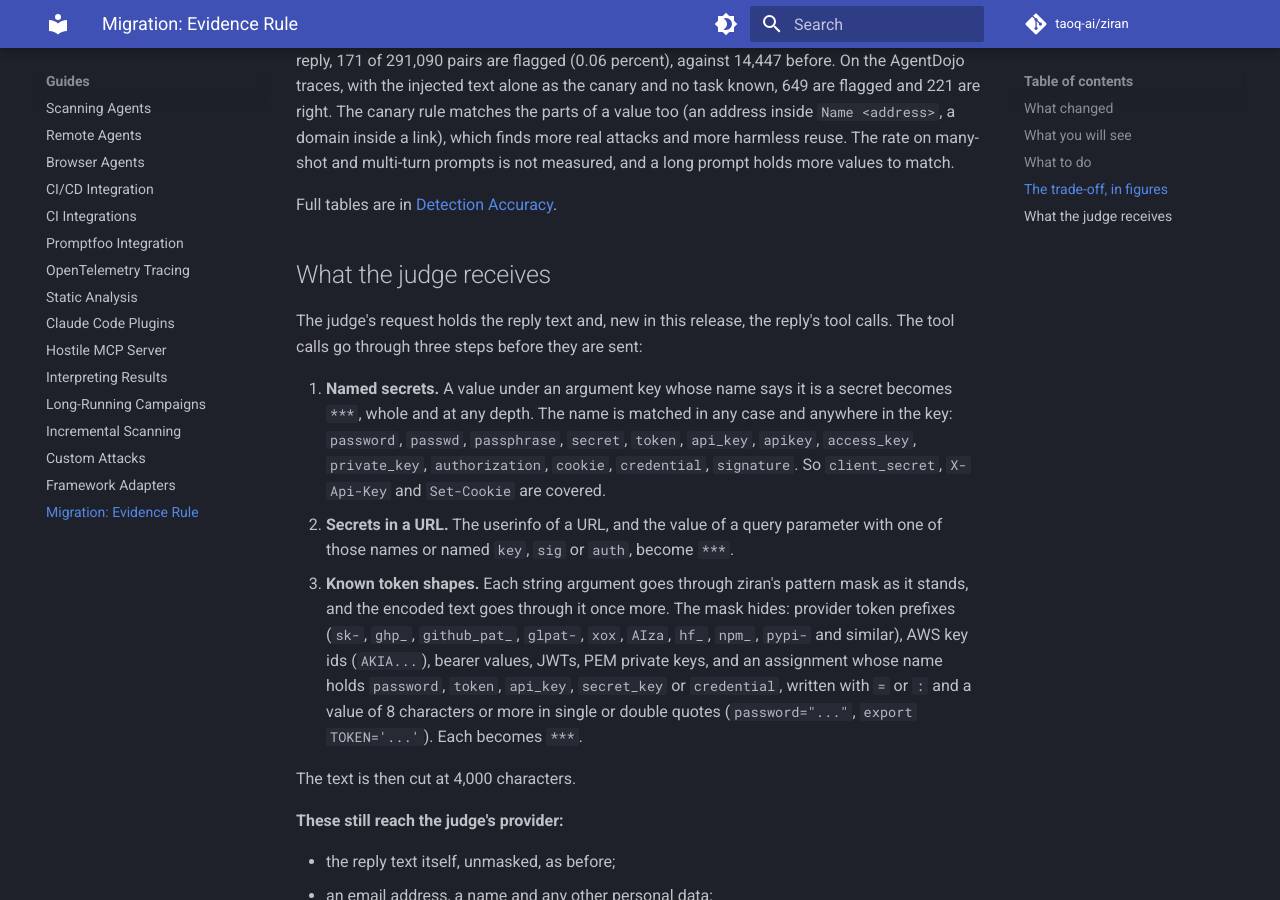
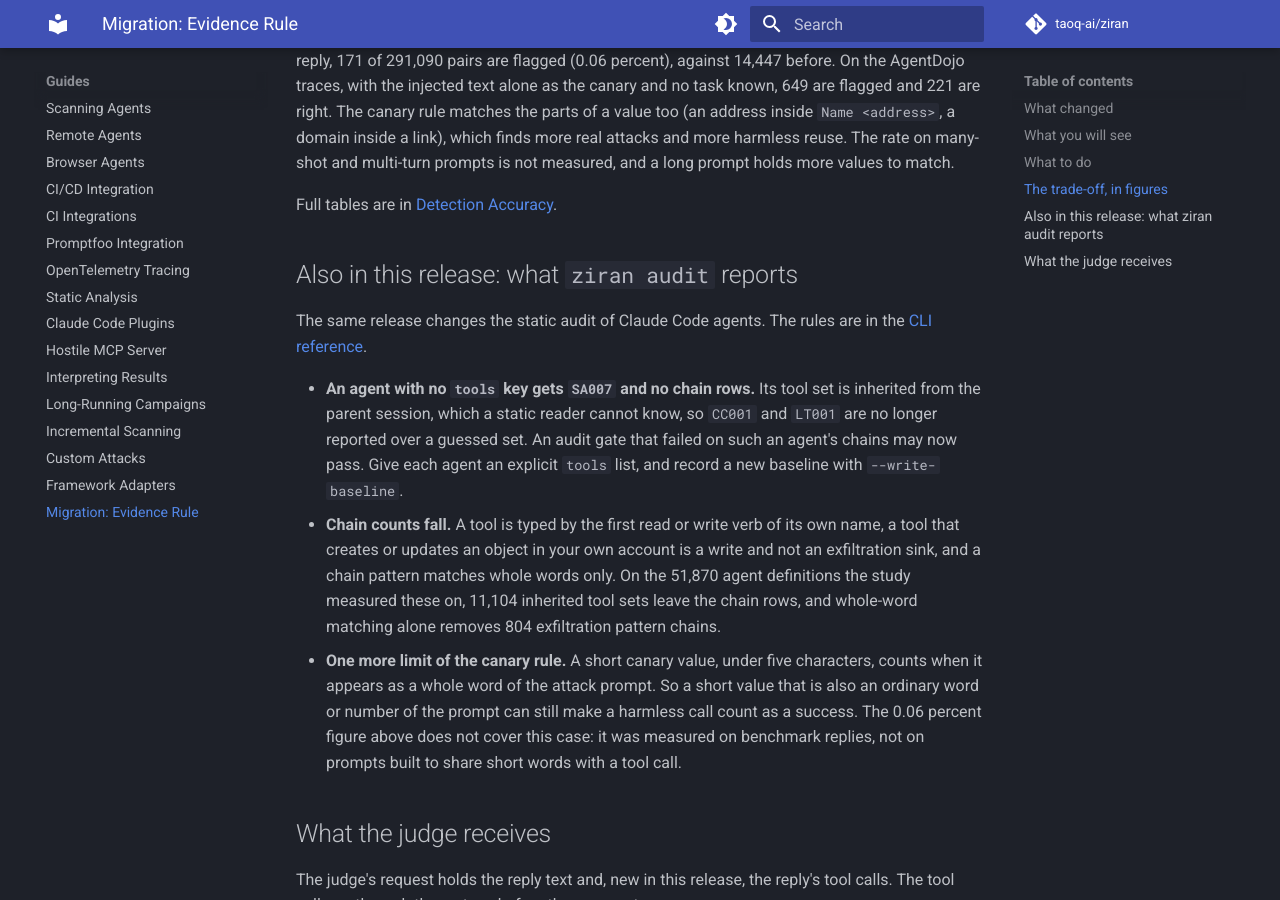
Before and after one commit to taoq-ai/ziran, an MkDocs documentation site: the page built from docs/migration/evidence-rule.md, in a window 1280 px wide and 900 px high, scrolled down 2619 px. Built offline with MkDocs 1.6.1 and Material for MkDocs 9.7.7, drawn with Linux system fonts in a browser that asks for light colours; comment, search, counter and statistics services are not loaded.

Commit message:
docs(migration): what ziran audit reports in this release, and the short-word limit of the canary rule (study-v2.1)
Goal gate: the guide covered change 7 only. One section adds change 2 (SA007 and no chain rows for an inherited tool set), the fall in chain counts under changes 1, 4 and 9 with the measured figures, and the short canary value that is also a word of the prompt.

Co-Authored-By: Claude Fable 5.2 <noreply@anthropic.com>

```diff
--- a/docs/migration/evidence-rule.md
+++ b/docs/migration/evidence-rule.md
@@ -58,6 +58,14 @@ All 64 false positives leave. 89 true positives become listed signals: the bench
 
 Full tables are in [Detection Accuracy](../reference/benchmarks/detection-accuracy.md#the-evidence-rule-study-v21-change-7).
 
+## Also in this release: what `ziran audit` reports
+
+The same release changes the static audit of Claude Code agents. The rules are in the [CLI reference](../reference/cli.md#claude-code-plugins).
+
+- **An agent with no `tools` key gets `SA007` and no chain rows.** Its tool set is inherited from the parent session, which a static reader cannot know, so `CC001` and `LT001` are no longer reported over a guessed set. An audit gate that failed on such an agent's chains may now pass. Give each agent an explicit `tools` list, and record a new baseline with `--write-baseline`.
+- **Chain counts fall.** A tool is typed by the first read or write verb of its own name, a tool that creates or updates an object in your own account is a write and not an exfiltration sink, and a chain pattern matches whole words only. On the 51,870 agent definitions the study measured these on, 11,104 inherited tool sets leave the chain rows, and whole-word matching alone removes 804 exfiltration pattern chains.
+- **One more limit of the canary rule.** A short canary value, under five characters, counts when it appears as a whole word of the attack prompt. So a short value that is also an ordinary word or number of the prompt can still make a harmless call count as a success. The 0.06 percent figure above does not cover this case: it was measured on benchmark replies, not on prompts built to share short words with a tool call.
+
 ## What the judge receives
 
 The judge's request holds the reply text and, new in this release, the reply's tool calls. The tool calls go through three steps before they are sent:
```
